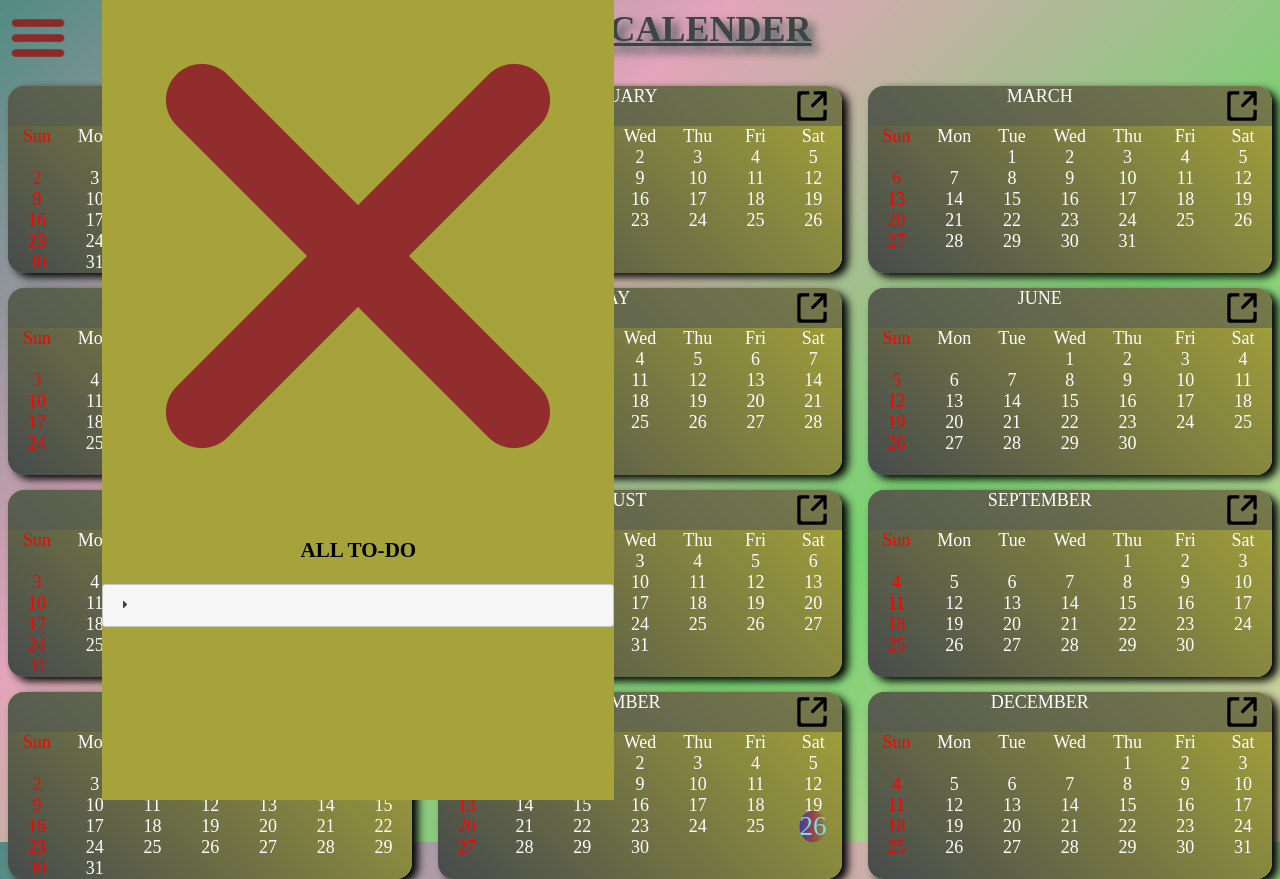
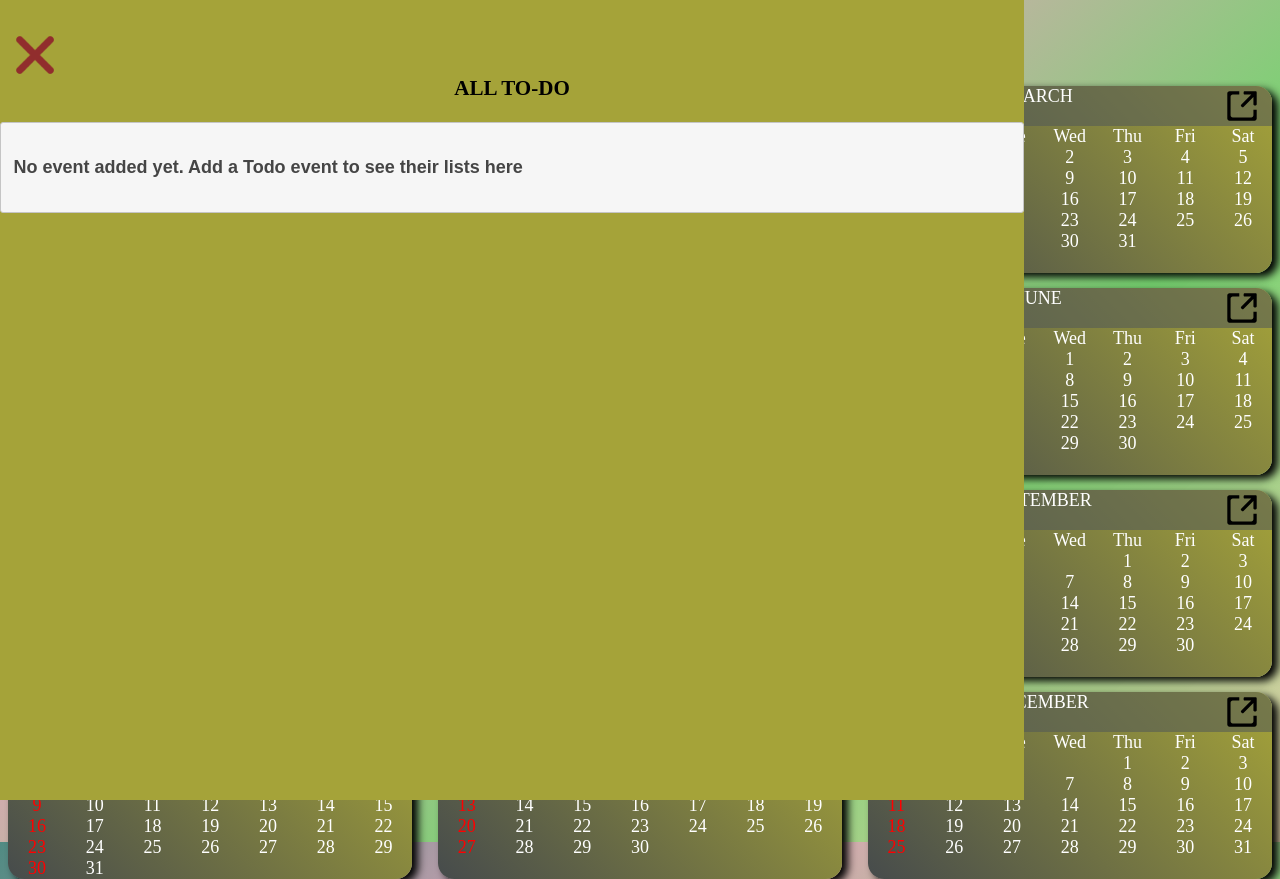
Before and after one commit to Hayzedd-A/calendar-azeez, a plain HTML site: page index.html in a window 1280 px wide. Both pictures are taken after a click on the element 38 px from the left and 38 px from the top of the page. Drawn offline with Linux system fonts and the light colour scheme.

Commit message:
Add files via upload

```diff
--- a/script.js
+++ b/script.js
@@ -2,7 +2,7 @@
 
 /* create an array of months and year with their span numbers
 loop through the array and them to the date element */
-let months = ['Sunday', 'Monday', 'Tuesday', 'Wednesday', 'Thusday', 'Friday', 'Saturday' ]
+let months = ['Sunday', 'Monday', 'Tuesday', 'Wednesday', 'Thursday', 'Friday', 'Saturday' ]
 const yearArray =  {
     '2022' : {'january': 6, 'february': 2, 'march': 2, 'april': 5, 'may': 7, 'june': 3, 'july': 5, 'august': 1, 'september': 4, 'october': 6, 'november': 2, 'december': 4},
     '2023' : {'january': 7, 'february': 3, 'march': 3, 'april': 6, 'may': 1, 'june': 4, 'july': 6, 'august': 2, 'september': 5, 'october': 7, 'november': 3, 'december': 5},
@@ -11,7 +11,7 @@ const yearArray =  {
     '2026' : {'january': 4, 'february': 3, 'march': 2, 'april': 5, 'may': 7, 'june': 3, 'july': 5, 'august': 1, 'september': 4, 'october': 6, 'november': 2, 'december': 4},
     '2027' : {'january': 5, 'february': 3, 'march': 2, 'april': 5, 'may': 7, 'june': 3, 'july': 5, 'august': 1, 'september': 4, 'october': 6, 'november': 2, 'december': 4}
 }
-const yearLocalStorage = {'2022': 'event22', '2023': 'event23', '2024': 'event24'}
+const yearLocalStorage = {'2022': 'event22', '2023': 'event23', '2024': 'event24', '2025': 'event25'}
 
 // All Functions
 
@@ -89,34 +89,6 @@ function addNumberOfDatesToMonth() {
     })
 }
 
-function highlightUserDate() {
-    let userFullDate = new Date().toDateString()
-    let userDate = userFullDate.split(' ')
-    let userDay = ''
-    if (currentYearName == userDate[3]) {
-        $('.month').each(function() {
-            let month = $(this).attr('id').slice(0,3)
-            if (month == userDate[1].toLowerCase()) {
-                $(this).children('.dates').children().each(function() {
-                    if ($(this).text() == userDate[2]) {
-                        $(this).addClass('userDate')
-                    }
-                })
-            }
-
-        })
-    }
-    let angle = 0
-    function linearRotate() {
-        $('.userDate').css('background-image', 'linear-gradient('+ angle + 'deg, #423ca3, #954545, transparent)')
-        angle += 30
-        if(angle == 330) {
-            angle = 0
-        }
-    }
-    setInterval(linearRotate, 500)
-}
-
 function monthSpanner(yearData) {
     $.each(yearData, function(index, value) {
         $('#' + index +' .dates>div:nth-of-type(8)').removeClass()
@@ -156,20 +128,29 @@ function updateReminder() {
 
     $('.todoList .content').html('')
     $.each(todoListMonths, function(index, value) {
-        $('.todoList .'+ value).append('<div class="eventContent"><span>' + todoListDay[index] +' '+ todoListDate[index] +' -->  </span>' + todoListEvent[index] + ': '+ todoListReminder[index] + '<img src="delete_icon.png" id="deleteTodo"> </div>')
+        $('.todoList .'+ value).append('<div class="eventContent"><span>' + todoListDay[index] +' '+ todoListDate[index] +' -->  </span>' + todoListEvent[index] + ': '+ todoListReminder[index] + '<span><img src="delete_icon.png" id="deleteTodo"> <img src="delete_icon.png" id="deleteTodo"></span> </div')
     })
     /**
      * set all months to show
      * loop through the content of each month, if empty, get the id and set its h3 to hiden
      */
     $('.todoList h3').show()
+    let emptyCounter = 0
     $('.todoList .content').each(function() {
         if ($(this).html() == '') {
             let emptyClass = $(this).attr('class').split(' ')[1]
             let emptyh3 = '#todo-' + emptyClass
             $(emptyh3).hide()
+            emptyCounter += 1
         }
     })
+    if (emptyCounter == 12) {
+        $('.emptyInfo').show()
+      $('.emptyInfo').html('<h4 id="emptyInfo">No event added yet. \n Add a Todo event to see their lists here</h4>')
+    } else {
+      $('.emptyInfo').hide()
+    }
+
 }
 
 /**
@@ -301,7 +282,7 @@ $('.maximize').click(function() {
     }
 })
 
-$('.yearName h1').dblclick(function() {
+$('.yearName h1').click(function() {
     $('.years').dialog('open')
 })
 
@@ -314,12 +295,12 @@ $('.years li').click(function() {
     currentYearStorage = getYearStorage(currentYearName)
     getLocalStorageData(currentYearStorage)
     redSundays()
-    highlightUserDate()
     removeOutline()
     outlineEventDates()
+    updateReminder()
 })
 
-highlightUserDate()
+
 
 // initiate an accordion from the jQuery UI to show the todo list
 $('.todoList').accordion({
@@ -347,7 +328,7 @@ $('#days').dialog({
  - turn on the dialog box
  - make the input for others hidden
  */
-$('.date').dblclick(function() {
+$('.date').click(function() {
     dateSelector = $(this)
     let date = $(this).html()
     let intDate = parseInt(date)
@@ -363,11 +344,11 @@ $('.date').dblclick(function() {
 })
 
 // make the input of others appear when others is selected from the list
-$('#categories').change(function() {
+/*$('#categories').change(function() {
     if ($(this).val() == 'Others') {
         $('.others').show()
     }
-})
+})*/
 /*
 - get the value of the others input, add it to the option list and set it as the value of the categories
 - get the datas and initiate submitted to false to check if .....
@@ -390,6 +371,7 @@ $('input:submit').click(function() {
     category = $('#categories').val()
     reminderDate = $('.full-date').html()
     saveToStorage(currentYearStorage)
+    updateReminder()
     return false
 })
 
@@ -399,7 +381,7 @@ $('input:submit').click(function() {
  */
 
 //  when menu icon is clicked, slide out the menu div
-$('.menuIcon').click(function() {
+$('.todoIcon').click(function() {
     $('.todoContainer').toggleClass('right50')
     updateReminder()
 })
@@ -416,8 +398,8 @@ $('.outline').click(function() {
 
 })
 dateCountDown(fullDate)
-console.log(daysToGo)
+ console.log(daysToGo)
 
-$(document).on('click','#deleteTodo', function() {
+ $(document).on('click','#deleteTodo',function(){
     console.log($(this).parent());
-})
+ })
--- a/style.css
+++ b/style.css
@@ -18,17 +18,17 @@
         .todoContainer {
             background-color: #a5a339;
             transition: right 0.5s;
-            position: absolute;
+            position: fixed;
             top: 0;
             right: 100%;
             height: 100vh;
-            width: 40vw;
+            width: 80vw;
         }
         .todoContainer h3 {
             text-align: center;
         }
         .right50 {
-            right: 52%;
+            right: 20%;
         }
         .todoList h3 {
             text-align: center;
@@ -54,8 +54,15 @@
         }
 
         .menuIcon img {
-            height: 100%;
+          width: 50px;
+            heiight: 100%;
             cursor: pointer;
+        }
+        #closeIcon {
+          width: 50px;
+          position: relative;
+          top: 30px;
+          left: 10px;
         }
         .calender {
             display: grid;
@@ -153,9 +160,13 @@
         }
         .outline{
             outline: 1px outset;
+            color: blue;
         }
         #optionClose {
             cursor: pointer;
+        }
+        .eventContent span:last-of-type {
+          width: max-content;
         }
         .width {
             width: 95%;
@@ -197,7 +208,7 @@
             display: none;
         }
 
-        @media screen and (max-width : 600px) {
+        @media screen and (max-width : 820px) {
         .container {
             grid-template-rows: 120px 1fr;
         }
@@ -206,16 +217,10 @@
             grid-template-rows: repeat(12, 1fr);
         }
         }
-        @media screen and (max-width : 800px) {
+        @media screen and (max-width : 1140px) {
             .calender {
                 grid-template-columns: repeat(2, 1fr);
                 grid-template-rows: repeat(6, 1fr);
-            }
-        }
-        @media screen and (max-width : 1140px) {
-            .calender {
-                grid-template-columns: repeat(3, 1fr);
-                grid-template-rows: repeat(4, 1fr);
             }
         }
         @media screen and (min-width : 1640px) {
@@ -235,13 +240,6 @@
                 font-size: 64px;
             }
         }
-        .userDate {
-            border-radius: 50%;
-            color: #83d9dd;
-            transform: scale(1.5);
-            transition: all .5s linear;
-            background-image: linear-gradient(45deg, #423ca3, #954545, transparent);
-        }
 
         .eventContent {
             display: flex;
```
